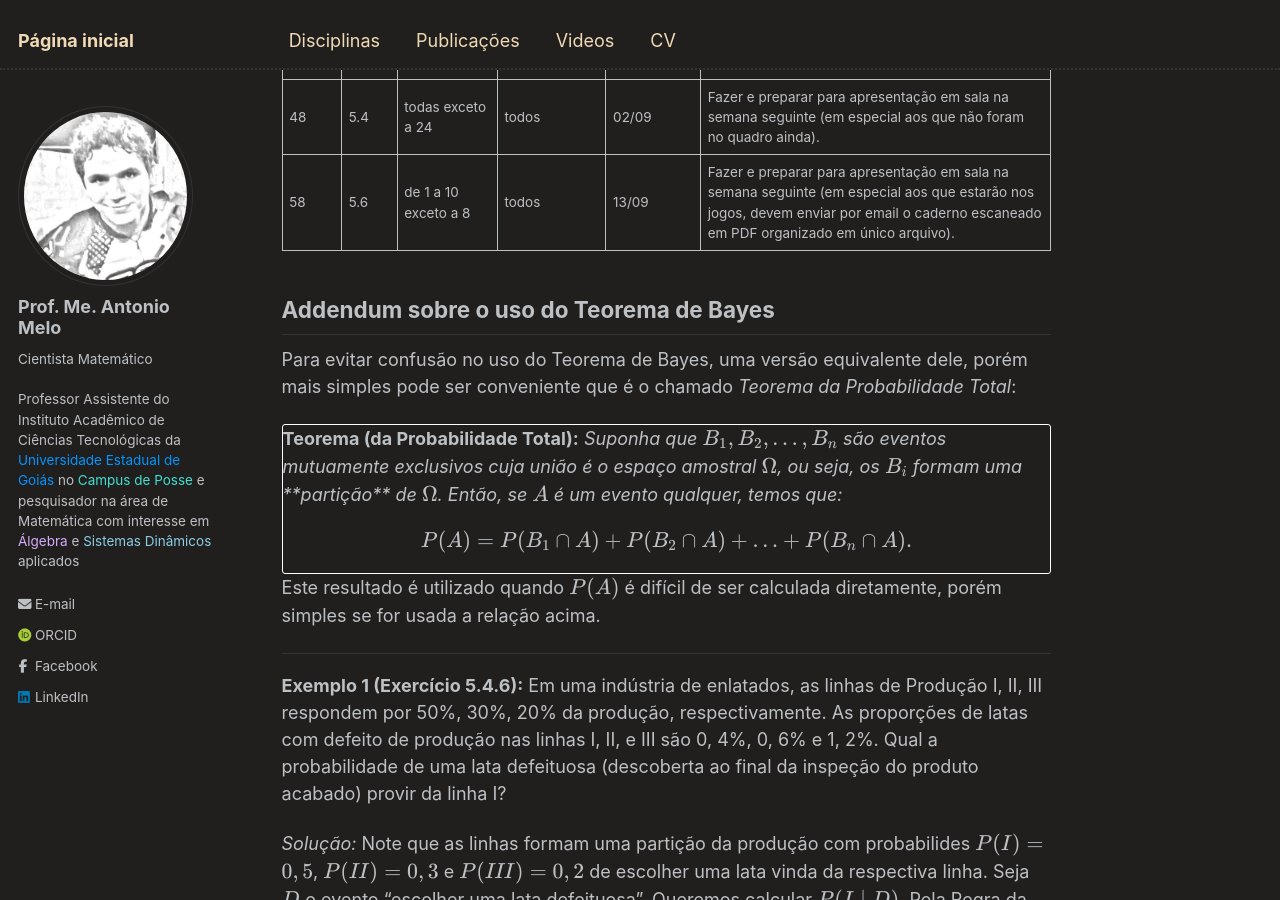
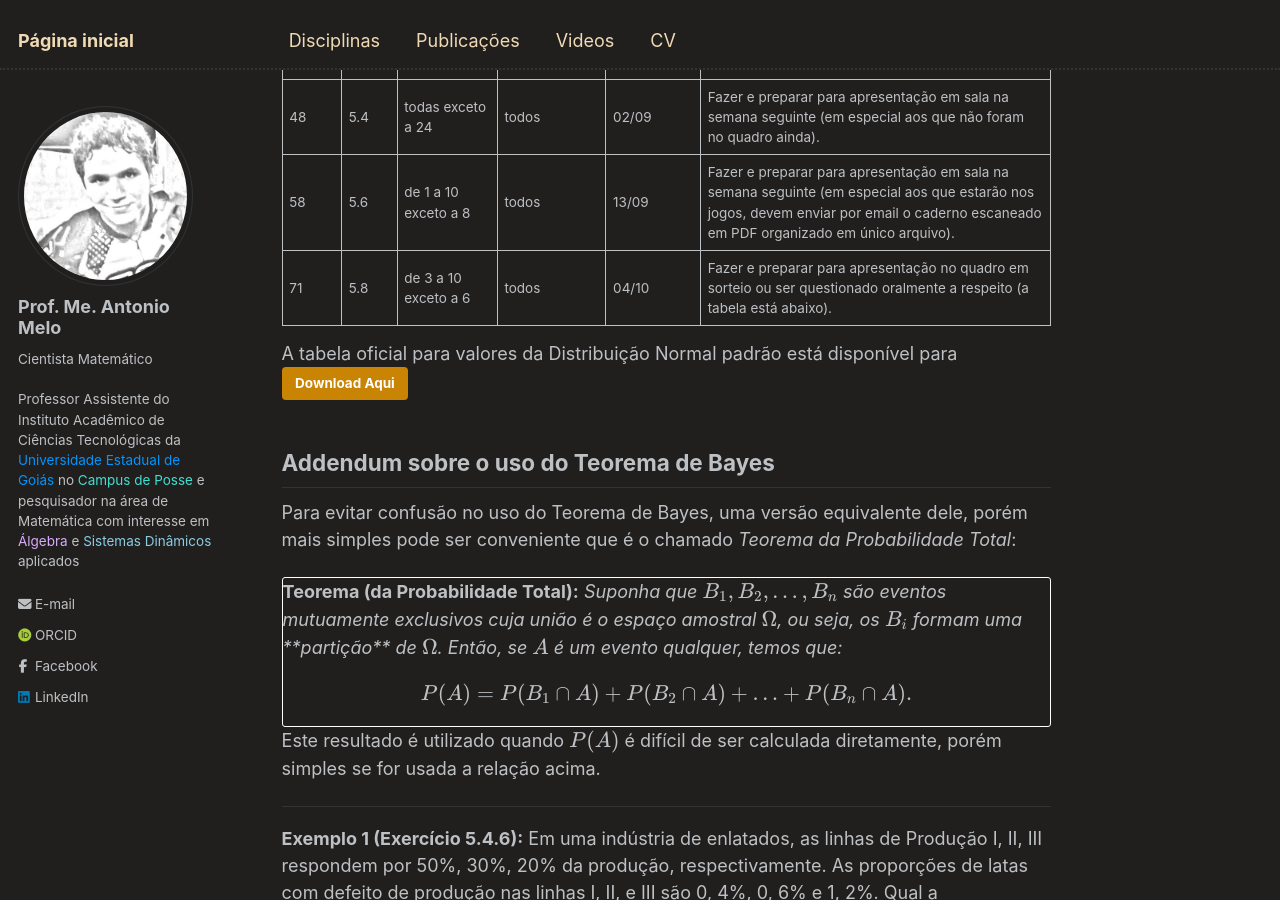
Before and after one commit to antmelo/antmelo.github.io, a Jekyll site: the page built from _teaching/2025-2-estatistica.md, in a window 1280 px wide and 900 px high, scrolled down 1410 px. Built offline with Jekyll 4.4.1, drawn with Linux system fonts in a browser that asks for light colours; some web fonts are replaced.

Commit message:
Update 2025-2-estatistica.md

```diff
--- a/_teaching/2025-2-estatistica.md
+++ b/_teaching/2025-2-estatistica.md
@@ -43,6 +43,10 @@ que está disponível para [Download Aqui](https://antmelo.github.io/files/estat
 |     37     |  4.3  |  1, 2, 3, 4, 7, 8, 10, 11, 13, 14 | todos sem separatrizes  | 22/08   | Fazer e preparar para apresentação em sala na semana seguinte. [Respostas aqui](https://antmelo.github.io/files/ZU-EstL1.pdf){: .btn}   |
 |     48     |  5.4  |  todas exceto a 24 | todos  | 02/09   | Fazer e preparar para apresentação em sala na semana seguinte (em especial aos que não foram no quadro ainda).   |
 |     58     |  5.6  |  de 1 a 10 exceto a 8 | todos  | 13/09   | Fazer e preparar para apresentação em sala na semana seguinte (em especial aos que estarão nos jogos, devem enviar por email o caderno escaneado em PDF organizado em único arquivo).   |
+|     71     |  5.8  |  de 3 a 10 exceto a 6 | todos  | 04/10   | Fazer e preparar para apresentação no quadro em sorteio ou ser questionado oralmente a respeito (a tabela está abaixo).   |
+
+
+A tabela oficial para valores da Distribuição Normal padrão está disponível para [Download Aqui](https://antmelo.github.io/files/Normal.pdf){: .btn}
 
 
 ## Addendum sobre o uso do Teorema de Bayes
```
